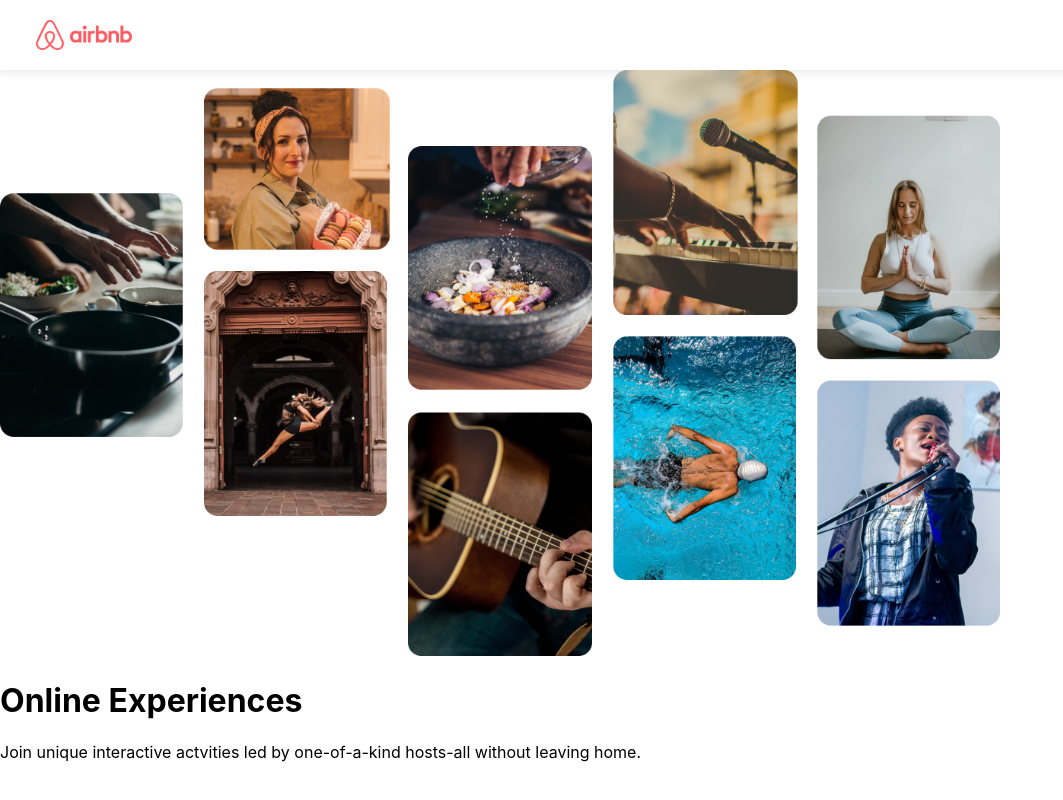
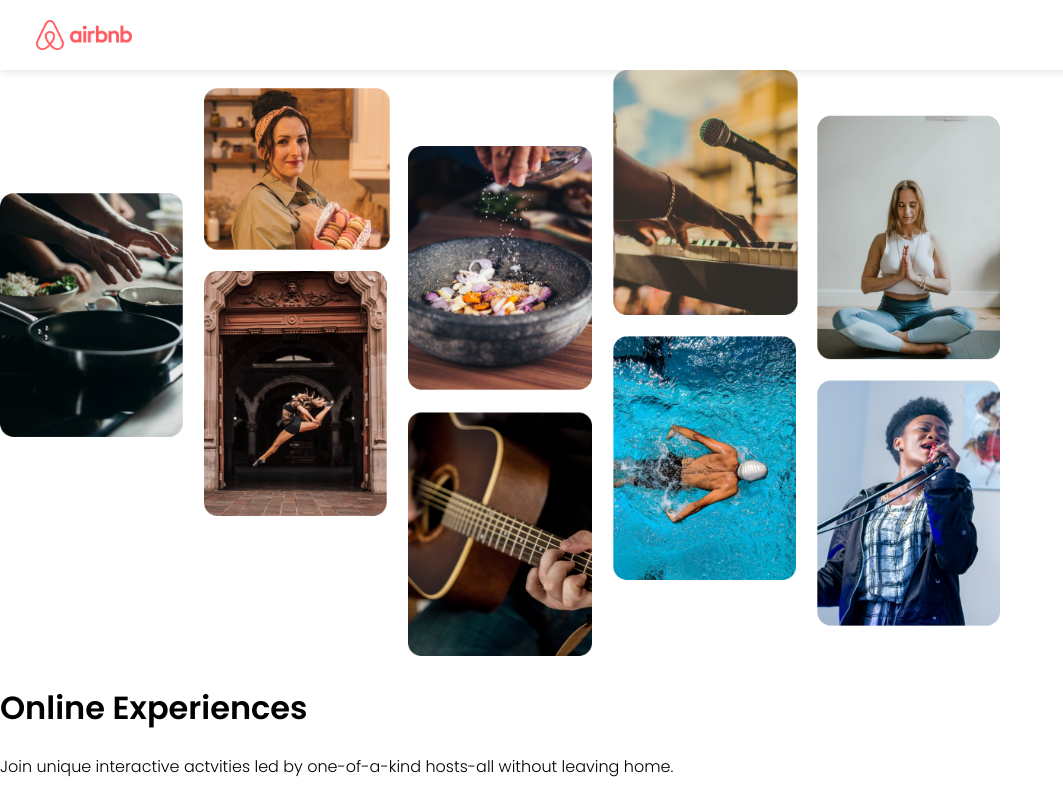
Before and after one commit to AliveFPS/airbnb-ui-clone, a React (Create React App) app: page / in a window 1280 px wide. Shown: the whole page, without its empty margins (0-1063 px from the left). Built offline with nearby package versions, Linux system fonts and the light colour scheme.

Commit message:
Changed font style

```diff
--- a/src/components/Hero.js
+++ b/src/components/Hero.js
@@ -3,6 +3,7 @@
 function Hero(){
     return(
         <div>
+            <link href="https://fonts.googleapis.com/css2?family=Poppins:wght@300;600&display=swap" rel="stylesheet"></link>
             <img src={Image} alt="heroLogo" className="hero--logo"/>
             <h1>Online Experiences</h1>
             <p>Join unique interactive actvities led by one-of-a-kind hosts-all without leaving home.</p>
--- a/src/style.css
+++ b/src/style.css
@@ -4,6 +4,7 @@
 
 body {
     margin: 0;
+    font-family: 'Poppins', sans-serif;
 }
 
 nav {
```
